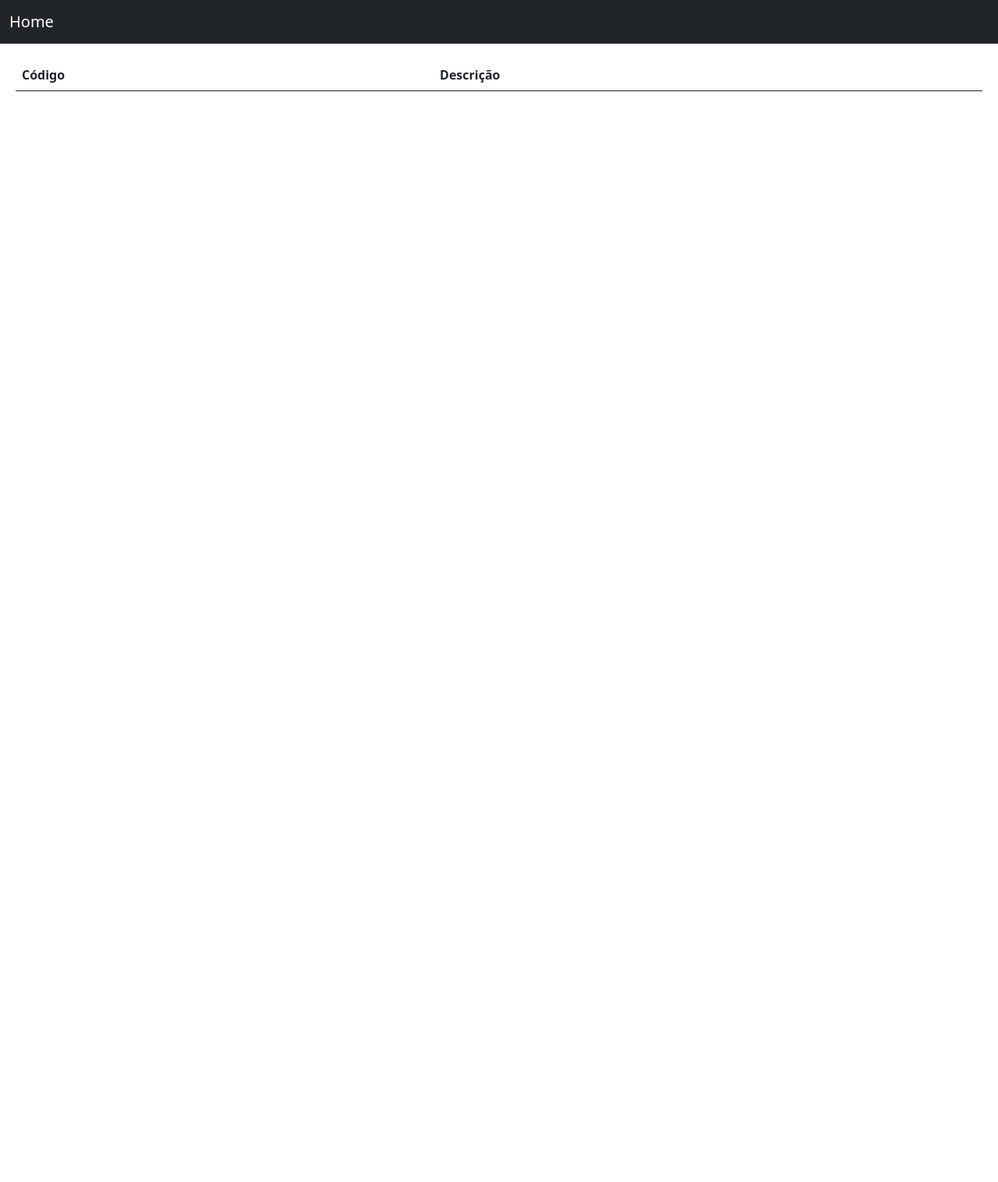
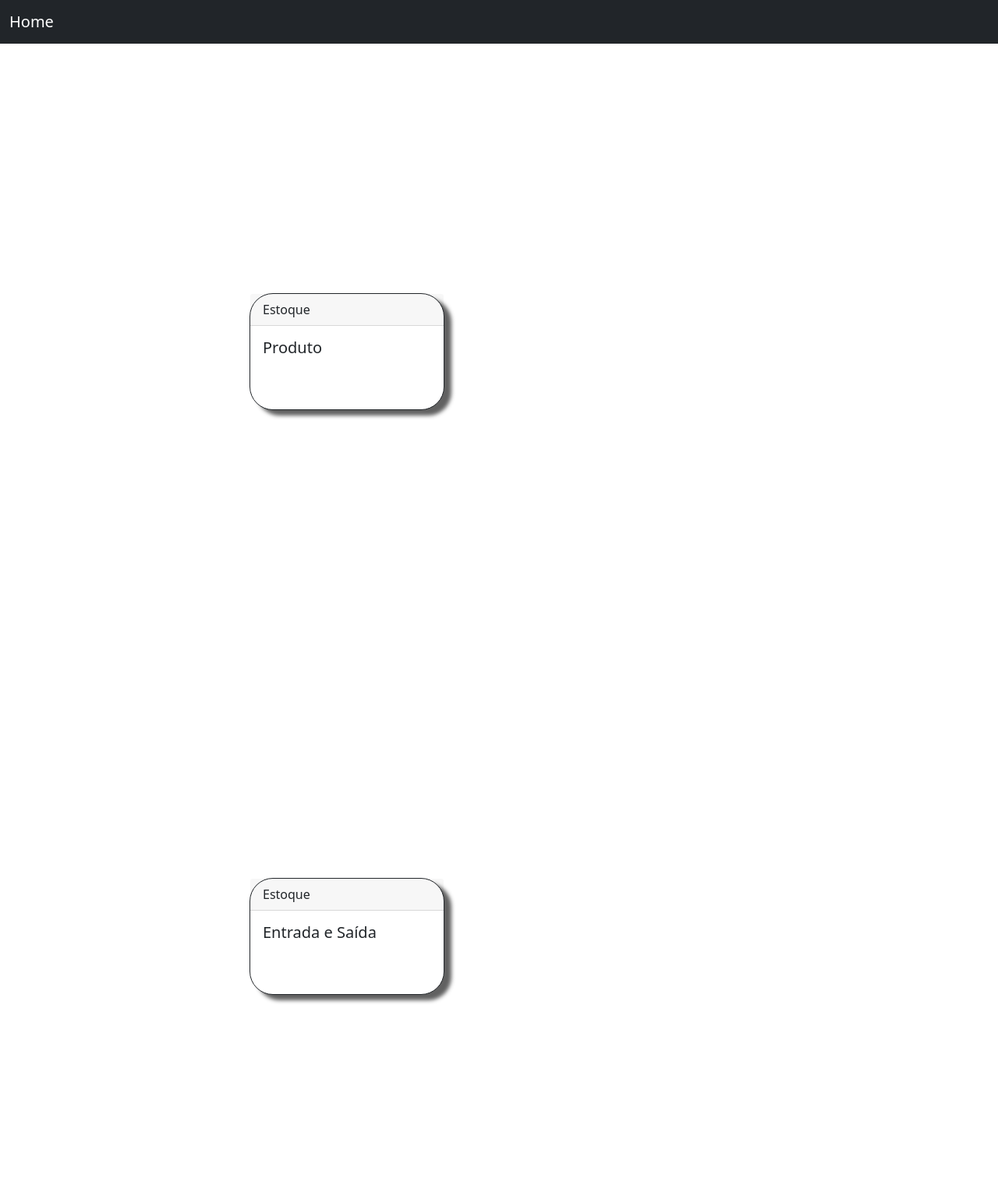
Before and after one commit to Nicolas-Machado/Estoque, a Django app: page / in a window 1280 px wide. Shown: the top 1516 px of the page at 78% size. Before the commit the page ends 117 px from the top, so only its background shows below. Run offline with Django 3.2, Linux system fonts and the light colour scheme; lists and menus that the app fills with data are empty; some libraries are stand-ins or nearby versions.

Commit message:
Tela de Produtos

```diff
--- a/produtos/services.py
+++ b/produtos/services.py
@@ -3,7 +3,7 @@ from .models import ProdutoModel
 
 class ProdutoService():
 
-    def buscar_todos_produtos(self) -> list(ProdutoModel):
+    def buscar_todos_produtos(self) -> list[ProdutoModel]:
         return ProdutoModel.objects.all()
 
     def buscar_produto_por_id(self, id:uuid) -> ProdutoModel:
--- /dev/null
+++ b/produtos/static/css/style.css
@@ -0,0 +1,11 @@
+.cards{
+    float: left;
+    width: 250px;
+    height: 150px;
+    margin: 300px;
+    border-radius: 30px;
+    cursor: pointer;
+    -webkit-box-shadow: 9px 7px 5px rgba(50, 50, 50, 0.77);
+		-moz-box-shadow:    9px 7px 5px rgba(50, 50, 50, 0.77);
+		box-shadow:         9px 7px 5px rgba(50, 50, 50, 0.77);
+}
--- a/produtos/templates/base.html
+++ b/produtos/templates/base.html
@@ -9,6 +9,7 @@
   <title>Document</title>
   <link rel="stylesheet" href="{%static 'css/bootstrap.min.css' %}">
   <link rel="stylesheet" href="{%static 'css/base-style.css' %}">
+  <link rel="stylesheet" href="{%static 'css/style.css' %}">
 </head>
 
 <body>
--- a/produtos/templates/home.html
+++ b/produtos/templates/home.html
@@ -1,20 +1,31 @@
 {% extends 'base.html' %}
 
 {% block container %}
-<table class="table">
-  <thead>
-    <tr>
-      <th scope="col">Código</th>
-      <th scope="col">Descrição</th>
-    </tr>
-  </thead>
-  <tbody>
-  {% for p in produtos %}
-    <tr>
-      <td>{{p.codigo}}</td>
-      <td>{{p.nome}}</td>
-    </tr>
-    {% endfor %}
-  </tbody>
-</table>
+
+ <div id="produtoCard" class="card border-dark mb-3; cards" style="max-width: 18rem;">
+  <div class="card-header">Estoque</div>
+   <div class="card-body text-dark">
+    <h5 class="card-title">Produto</h5>
+    <p class="card-text"></p>
+  </div>
+</div>
+
+ <div id="entrada_saidaCard" class="card border-dark mb-3; cards" style="max-width: 18rem;">
+   <div class="card-header">Estoque</div>
+    <div class="card-body text-dark">
+      <h5 class="card-title">Entrada e Saída</h5>
+        <p class="card-text"></p>
+    </div>
+  </div>
+
+<script>
+  document.getElementById("produtoCard").onclick = function() {
+    window.location.href = "{% url 'produtos' %}";
+  };
+
+  document.getElementById("entrada_saidaCard").onclick = function(){
+    window.location.href = "{% url 'entrada_saida' %}"
+  }
+</script>
+
 {% endblock container %}
--- /dev/null
+++ b/produtos/templates/home_entrada_saida.html
@@ -0,0 +1,5 @@
+{%extends 'base.html'%}
+
+{% block container %}
+
+{% endblock container %}
--- a/produtos/urls.py
+++ b/produtos/urls.py
@@ -1,8 +1,10 @@
 from django.urls import path
 from django.urls import path
-from .views import home
+from .views import home, home_produtos, home_entrada_saida
 
 
 urlpatterns = [
-    path('', home),
+    path('', home, name="home"),
+    path('produtos/', home_produtos , name="produtos"),
+    path('entrada_saida/', home_entrada_saida , name="entrada_saida" )
 ]
--- a/produtos/views.py
+++ b/produtos/views.py
@@ -1,4 +1,15 @@
+from django.http import request
 from django.shortcuts import render
+from .services import ProdutoService
 
+_SERVICE = ProdutoService()
 def home(request):
     return render(request, 'home.html')
+
+def home_produtos(request):
+    produtos = _SERVICE.buscar_todos_produtos()
+    return render(request, 'home_produtos.html', context={"produtos":produtos})
+
+
+def home_entrada_saida(request):
+    return render(request, 'home_entrada_saida.html')
```
Also changed, not shown: produtos/templates/home_produtos.html (added, +18 -0 lines).
